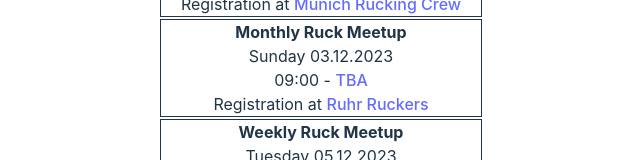
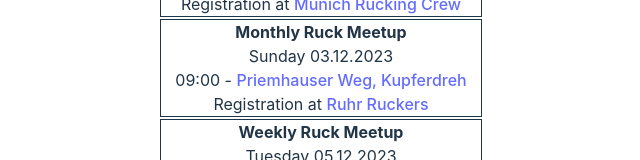
Before and after one commit to barefootstache/MyRuckClub, a Vue app: page /events in a window 1280 px wide. Shown: the part 512-672 px from the top of the page, without its empty margins (339-979 px from the left). Built offline with nearby package versions, Linux system fonts and the light colour scheme.

Commit message:
fix: update ruhr_ruckers event

```diff
--- a/src/assets/events.db.ts
+++ b/src/assets/events.db.ts
@@ -36,9 +36,9 @@ export const ClubEvents: ClubEvent[] = [
   {
     clubId: 'ruhr_ruckers',
     date: new Date('2023-12-03'),
-    lat: 51.48016,
-    location: 'TBA',
-    long: 7.21651,
+    lat: 51.38160,
+    location: 'Priemhauser Weg, Kupferdreh',
+    long: 7.08241,
     name: 'Monthly Ruck Meetup',
     time: '09:00'
   },
```
